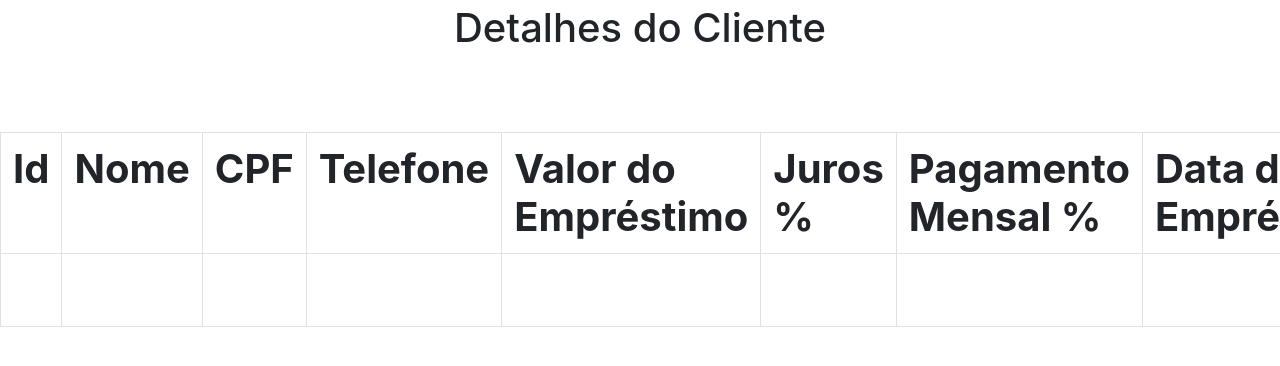
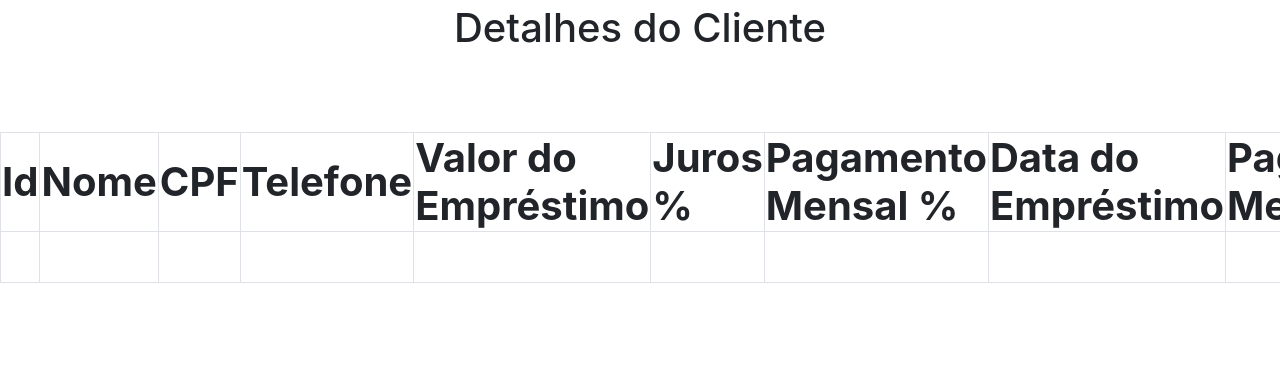
Before and after one commit to FerrazM/loan-database, a Django app: template loan_database/templates/loans/detalhe.html in a window 1280 px wide; the page is wider, and only the part inside the window is pictured. Shown: the part 96-462 px from the top of that part. Run offline with Django 4.2, Linux system fonts and the light colour scheme; the template is opened without the code that fills it, so the values that code supplies are empty.

Commit message:
table commit

```diff
--- a/loan_database/templates/loans/clientes.html
+++ b/loan_database/templates/loans/clientes.html
@@ -3,7 +3,7 @@
 <h1 style ='text-align: center; margin-top:200px; margin-bottom:80px;'>Lista de Clientes</h1>
 <div class='container table-responsive-sm'>
 <button style='margin-bottom:10px;' class='btn btn-success'><a  style = 'color: white;' href="{% url 'novo_emprestimo' %}">Novo Cliente</a></button>
-<table class= 'table table-striped table-bordered'>
+<table class= 'table-striped table-bordered'>
     <tr>
         <th>Id</th>
         <th>Cliente</th>
--- a/loan_database/templates/loans/detalhe.html
+++ b/loan_database/templates/loans/detalhe.html
@@ -2,7 +2,7 @@
 {% block conteudo %}
 <h1 style='margin-top:100px; margin-bottom: 80px; text-align: center;'>Detalhes do Cliente<h1>
 <div class="table-responsive-sm">
-    <table class='table table-hover table-bordered'>
+    <table class='table-hover table-bordered'>
         <tr>
             <th>Id</th>
             <th>Nome</th>
```
